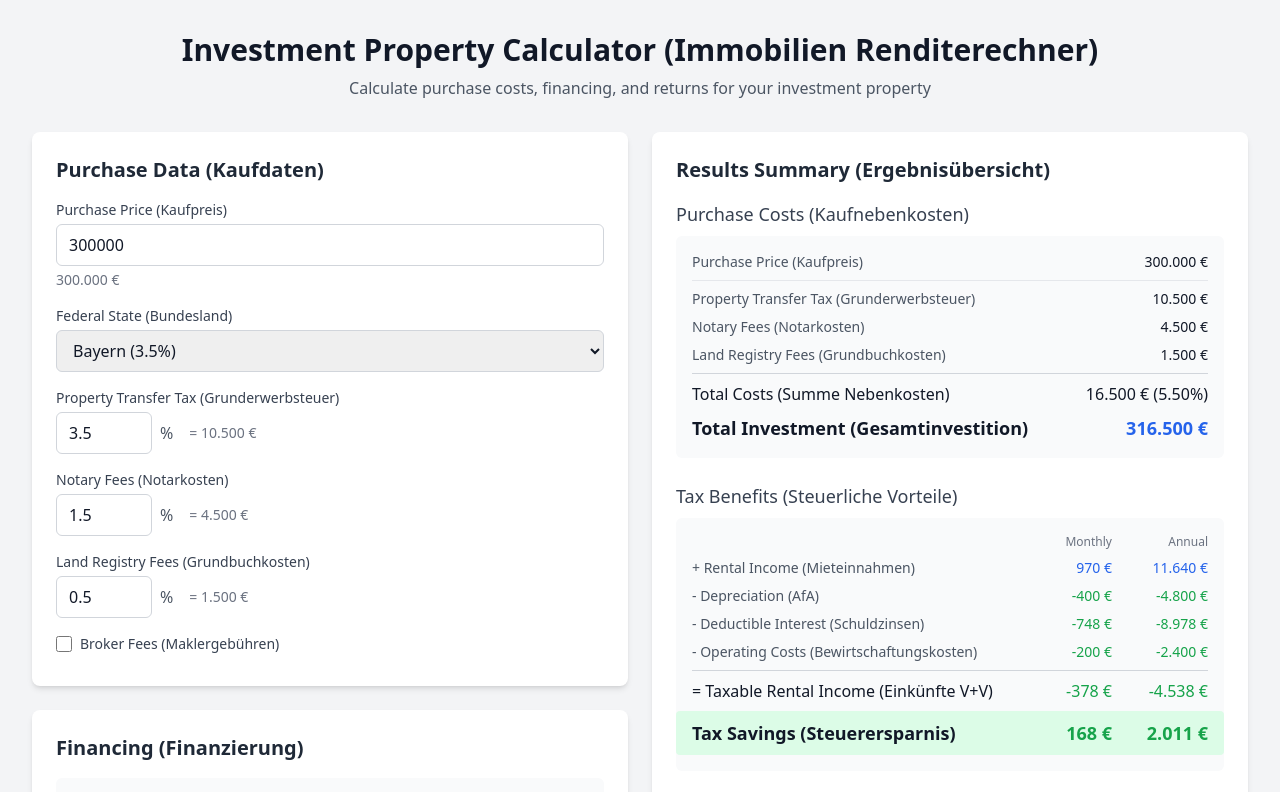
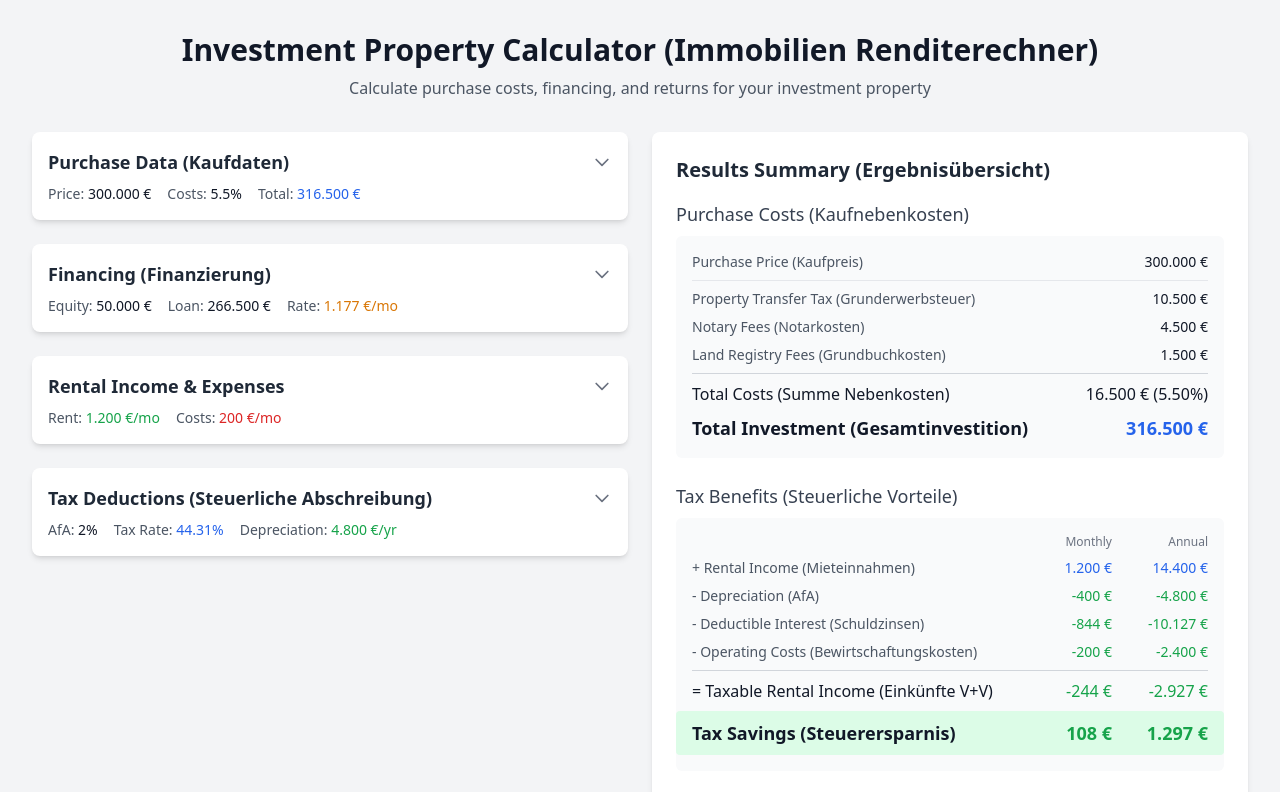
Before and after one commit to isobolev/Investment-Property-Calculator, a Vue app: page / in a window 1280 px wide. Shown: the top 792 px of the page. Built offline with nearby package versions, Linux system fonts and the light colour scheme.

Commit message:
collapsible and defaults

```diff
--- a/src/App.vue
+++ b/src/App.vue
@@ -17,15 +17,15 @@ const brokerRate = ref(3.57)
 const includeBroker = ref(false)
 
 // Financing inputs
-const equity = ref(60000)
-const interestRate = ref(3.5)
-const repaymentRate = ref(2.0)
+const equity = ref(50000)
+const interestRate = ref(3.8)
+const repaymentRate = ref(1.5)
 
 // Rental inputs
-const monthlyRent = ref(1000)
+const monthlyRent = ref(1200)
 const monthlyHausgeld = ref(150)
 const maintenanceReserve = ref(50)
-const vacancyRate = ref(3)
+const vacancyRate = ref(0)
 
 // Tax inputs
 const depreciationRate = ref(2)
--- a/src/components/FinancingInput.vue
+++ b/src/components/FinancingInput.vue
@@ -1,5 +1,5 @@
 <script setup lang="ts">
-import { computed } from 'vue'
+import { ref, computed } from 'vue'
 
 const equity = defineModel<number>('equity', { required: true })
 const interestRate = defineModel<number>('interestRate', { required: true })
@@ -11,6 +11,8 @@ const props = defineProps<{
   loanToValue: number
   monthlyMortgage: number
 }>()
+
+const isExpanded = ref(false)
 
 function formatCurrency(value: number): string {
   return new Intl.NumberFormat('de-DE', {
@@ -29,10 +31,34 @@ const equityPercent = computed(() =>
 </script>
 
 <template>
-  <div class="bg-white rounded-lg shadow-md p-6">
-    <h2 class="text-xl font-semibold text-gray-800 mb-4">Financing (Finanzierung)</h2>
+  <div class="bg-white rounded-lg shadow-md overflow-hidden">
+    <!-- Header -->
+    <button
+      @click="isExpanded = !isExpanded"
+      class="w-full p-4 flex items-center justify-between hover:bg-gray-50 transition-colors"
+    >
+      <h2 class="text-lg font-semibold text-gray-800">Financing (Finanzierung)</h2>
+      <svg
+        :class="['w-5 h-5 text-gray-500 transition-transform', isExpanded ? 'rotate-180' : '']"
+        fill="none"
+        stroke="currentColor"
+        viewBox="0 0 24 24"
+      >
+        <path stroke-linecap="round" stroke-linejoin="round" stroke-width="2" d="M19 9l-7 7-7-7" />
+      </svg>
+    </button>
 
-    <div class="space-y-4">
+    <!-- Summary (visible when collapsed) -->
+    <div v-if="!isExpanded" class="px-4 pb-4 -mt-2">
+      <div class="flex flex-wrap gap-x-4 gap-y-1 text-sm">
+        <span class="text-gray-600">Equity: <span class="font-medium text-gray-900">{{ formatCurrency(equity) }}</span></span>
+        <span class="text-gray-600">Loan: <span class="font-medium text-gray-900">{{ formatCurrency(loanAmount) }}</span></span>
+        <span class="text-gray-600">Rate: <span class="font-medium text-amber-600">{{ formatCurrency(monthlyMortgage) }}/mo</span></span>
+      </div>
+    </div>
+
+    <!-- Expanded Content -->
+    <div v-if="isExpanded" class="px-6 pb-6 space-y-4">
       <!-- Total Investment Info -->
       <div class="bg-gray-50 rounded-md p-3">
         <p class="text-sm text-gray-600">Total Investment (Gesamtinvestition) - Purchase Price + Costs</p>
--- a/src/components/PropertyInput.vue
+++ b/src/components/PropertyInput.vue
@@ -1,4 +1,5 @@
 <script setup lang="ts">
+import { ref, computed } from 'vue'
 import { germanStates, getStateByCode } from '../data/germanStates'
 
 const purchasePrice = defineModel<number>('purchasePrice', { required: true })
@@ -8,6 +9,8 @@ const notaryRate = defineModel<number>('notaryRate', { required: true })
 const landRegistryRate = defineModel<number>('landRegistryRate', { required: true })
 const brokerRate = defineModel<number>('brokerRate', { required: true })
 const includeBroker = defineModel<boolean>('includeBroker', { required: true })
+
+const isExpanded = ref(false)
 
 function onStateChange(code: string) {
   const state = getStateByCode(code)
@@ -24,13 +27,45 @@ function formatCurrency(value: number): string {
     maximumFractionDigits: 0,
   }).format(value)
 }
+
+const totalCostsRate = computed(() => {
+  let rate = stateTaxRate.value + notaryRate.value + landRegistryRate.value
+  if (includeBroker.value) rate += brokerRate.value
+  return rate
+})
+
+const totalCosts = computed(() => purchasePrice.value * totalCostsRate.value / 100)
 </script>
 
 <template>
-  <div class="bg-white rounded-lg shadow-md p-6">
-    <h2 class="text-xl font-semibold text-gray-800 mb-4">Purchase Data (Kaufdaten)</h2>
+  <div class="bg-white rounded-lg shadow-md overflow-hidden">
+    <!-- Header -->
+    <button
+      @click="isExpanded = !isExpanded"
+      class="w-full p-4 flex items-center justify-between hover:bg-gray-50 transition-colors"
+    >
+      <h2 class="text-lg font-semibold text-gray-800">Purchase Data (Kaufdaten)</h2>
+      <svg
+        :class="['w-5 h-5 text-gray-500 transition-transform', isExpanded ? 'rotate-180' : '']"
+        fill="none"
+        stroke="currentColor"
+        viewBox="0 0 24 24"
+      >
+        <path stroke-linecap="round" stroke-linejoin="round" stroke-width="2" d="M19 9l-7 7-7-7" />
+      </svg>
+    </button>
 
-    <div class="space-y-4">
+    <!-- Summary (visible when collapsed) -->
+    <div v-if="!isExpanded" class="px-4 pb-4 -mt-2">
+      <div class="flex flex-wrap gap-x-4 gap-y-1 text-sm">
+        <span class="text-gray-600">Price: <span class="font-medium text-gray-900">{{ formatCurrency(purchasePrice) }}</span></span>
+        <span class="text-gray-600">Costs: <span class="font-medium text-gray-900">{{ totalCostsRate.toFixed(1) }}%</span></span>
+        <span class="text-gray-600">Total: <span class="font-medium text-blue-600">{{ formatCurrency(purchasePrice + totalCosts) }}</span></span>
+      </div>
+    </div>
+
+    <!-- Expanded Content -->
+    <div v-if="isExpanded" class="px-6 pb-6 space-y-4">
       <!-- Purchase Price -->
       <div>
         <label class="block text-sm font-medium text-gray-700 mb-1">
--- a/src/components/RentalInput.vue
+++ b/src/components/RentalInput.vue
@@ -1,4 +1,6 @@
 <script setup lang="ts">
+import { ref, computed } from 'vue'
+
 const monthlyRent = defineModel<number>('monthlyRent', { required: true })
 const monthlyHausgeld = defineModel<number>('monthlyHausgeld', { required: true })
 const maintenanceReserve = defineModel<number>('maintenanceReserve', { required: true })
@@ -9,6 +11,8 @@ const props = defineProps<{
   annualRent: number
 }>()
 
+const isExpanded = ref(false)
+
 function formatCurrency(value: number): string {
   return new Intl.NumberFormat('de-DE', {
     style: 'currency',
@@ -17,13 +21,39 @@ function formatCurrency(value: number): string {
     maximumFractionDigits: 0,
   }).format(value)
 }
+
+const totalMonthlyExpenses = computed(() => monthlyHausgeld.value + maintenanceReserve.value)
 </script>
 
 <template>
-  <div class="bg-white rounded-lg shadow-md p-6">
-    <h2 class="text-xl font-semibold text-gray-800 mb-4">Rental Income & Expenses (Mieteinnahmen & Kosten)</h2>
+  <div class="bg-white rounded-lg shadow-md overflow-hidden">
+    <!-- Header -->
+    <button
+      @click="isExpanded = !isExpanded"
+      class="w-full p-4 flex items-center justify-between hover:bg-gray-50 transition-colors"
+    >
+      <h2 class="text-lg font-semibold text-gray-800">Rental Income & Expenses</h2>
+      <svg
+        :class="['w-5 h-5 text-gray-500 transition-transform', isExpanded ? 'rotate-180' : '']"
+        fill="none"
+        stroke="currentColor"
+        viewBox="0 0 24 24"
+      >
+        <path stroke-linecap="round" stroke-linejoin="round" stroke-width="2" d="M19 9l-7 7-7-7" />
+      </svg>
+    </button>
 
-    <div class="space-y-4">
+    <!-- Summary (visible when collapsed) -->
+    <div v-if="!isExpanded" class="px-4 pb-4 -mt-2">
+      <div class="flex flex-wrap gap-x-4 gap-y-1 text-sm">
+        <span class="text-gray-600">Rent: <span class="font-medium text-green-600">{{ formatCurrency(monthlyRent) }}/mo</span></span>
+        <span class="text-gray-600">Costs: <span class="font-medium text-red-600">{{ formatCurrency(totalMonthlyExpenses) }}/mo</span></span>
+        <span v-if="vacancyRate > 0" class="text-gray-600">Vacancy: <span class="font-medium text-gray-900">{{ vacancyRate }}%</span></span>
+      </div>
+    </div>
+
+    <!-- Expanded Content -->
+    <div v-if="isExpanded" class="px-6 pb-6 space-y-4">
       <!-- Monthly Rent -->
       <div>
         <label class="block text-sm font-medium text-gray-700 mb-1">
@@ -124,7 +154,7 @@ function formatCurrency(value: number): string {
       <div class="bg-red-50 rounded-md p-3 border border-red-200">
         <p class="text-sm text-red-700">Monthly Costs (excluding financing)</p>
         <p class="text-lg font-semibold text-red-800">
-          {{ formatCurrency(monthlyHausgeld + maintenanceReserve) }}
+          {{ formatCurrency(totalMonthlyExpenses) }}
         </p>
         <p class="text-xs text-red-600">per month</p>
       </div>
--- a/src/components/TaxInput.vue
+++ b/src/components/TaxInput.vue
@@ -1,5 +1,5 @@
 <script setup lang="ts">
-import { computed } from 'vue'
+import { ref, computed } from 'vue'
 import { marginalRatePresets, calculateMarginalRate } from '../data/germanTaxBrackets'
 
 const props = defineProps<{
@@ -26,6 +26,8 @@ const emit = defineEmits<{
   'update:includeSoli': [value: boolean]
   'update:jointTaxDeclaration': [value: boolean]
 }>()
+
+const isExpanded = ref(false)
 
 const calculatedMarginalRate = computed(() => {
   const incomeForCalculation = props.jointTaxDeclaration
@@ -57,10 +59,34 @@ function formatPercent(value: number): string {
 </script>
 
 <template>
-  <div class="bg-white rounded-lg shadow-md p-6">
-    <h2 class="text-xl font-semibold text-gray-800 mb-4">Tax Deductions (Steuerliche Abschreibung)</h2>
+  <div class="bg-white rounded-lg shadow-md overflow-hidden">
+    <!-- Header -->
+    <button
+      @click="isExpanded = !isExpanded"
+      class="w-full p-4 flex items-center justify-between hover:bg-gray-50 transition-colors"
+    >
+      <h2 class="text-lg font-semibold text-gray-800">Tax Deductions (Steuerliche Abschreibung)</h2>
+      <svg
+        :class="['w-5 h-5 text-gray-500 transition-transform', isExpanded ? 'rotate-180' : '']"
+        fill="none"
+        stroke="currentColor"
+        viewBox="0 0 24 24"
+      >
+        <path stroke-linecap="round" stroke-linejoin="round" stroke-width="2" d="M19 9l-7 7-7-7" />
+      </svg>
+    </button>
 
-    <div class="space-y-4">
+    <!-- Summary (visible when collapsed) -->
+    <div v-if="!isExpanded" class="px-4 pb-4 -mt-2">
+      <div class="flex flex-wrap gap-x-4 gap-y-1 text-sm">
+        <span class="text-gray-600">AfA: <span class="font-medium text-gray-900">{{ depreciationRate }}%</span></span>
+        <span class="text-gray-600">Tax Rate: <span class="font-medium text-blue-600">{{ formatPercent(effectiveMarginalRate) }}</span></span>
+        <span class="text-gray-600">Depreciation: <span class="font-medium text-green-600">{{ formatCurrency(annualDepreciation) }}/yr</span></span>
+      </div>
+    </div>
+
+    <!-- Expanded Content -->
+    <div v-if="isExpanded" class="px-6 pb-6 space-y-4">
       <!-- Depreciation Rate -->
       <div>
         <label class="block text-sm font-medium text-gray-700 mb-1">
```
